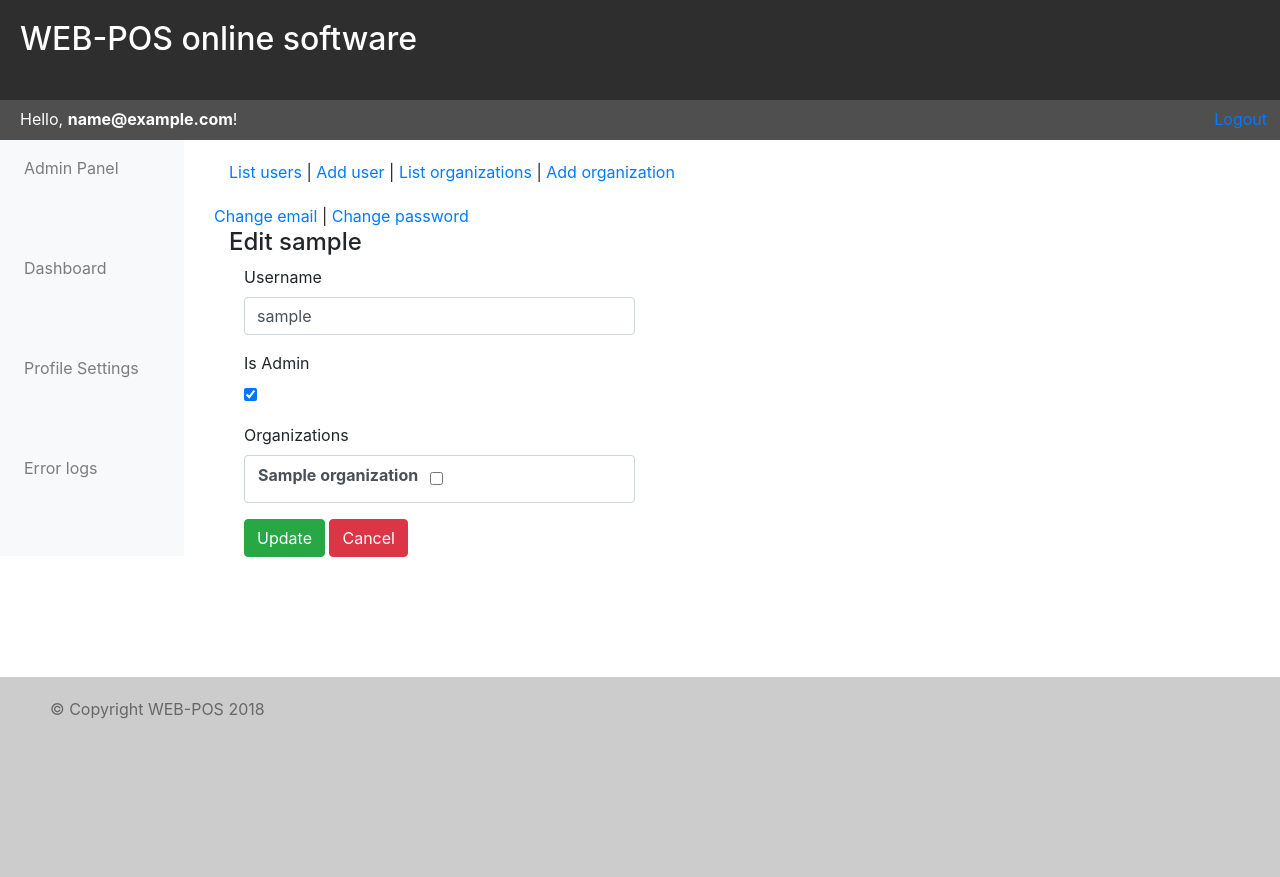
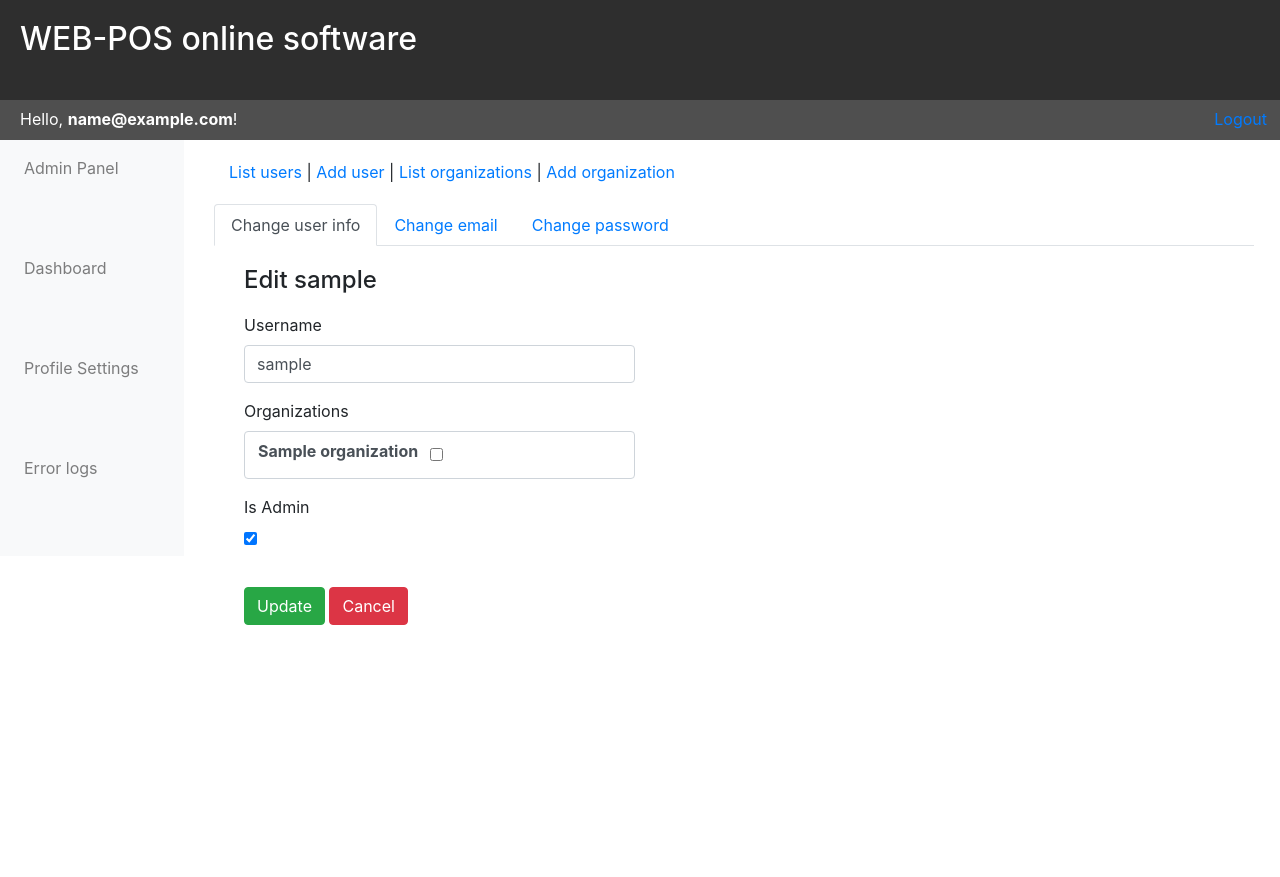
Before and after one commit to sah1l/flask-dashboard, a Flask app: page /admin_panel/edit_user/1 in a window 1280 px wide. After the commit the page ends 625 px from the top, so only its background shows below. Run offline with Flask 2, Linux system fonts and the light colour scheme; a user stored in the database is signed in; tables that the repository leaves empty hold one stand-in row (values such as "Sample post"); some libraries are stand-ins or nearby versions.

Commit message:
Added tabs when edit user

```diff
--- a/app/mod_admin/controllers.py
+++ b/app/mod_admin/controllers.py
@@ -60,7 +60,7 @@ def add_user():
 
 
 @mod_admin.route("/edit_user/<user_id>", methods=["GET", "POST"])
-def edit_user(user_id):
+def change_userinfo(user_id):
     form = UserInfoForm()
     session = session_maker()
     user = session.query(User).filter_by(id=user_id).first()
@@ -81,7 +81,7 @@ def edit_user(user_id):
         session.close()
         return redirect(url_for("admin.show_panel"))
 
-    return render_template("admin_panel/edit_user.html", form=form, user=user)
+    return render_template("admin_panel/change_userinfo.html", form=form, user=user)
 
 
 @mod_admin.route("/edit_user/<user_id>/email", methods=["GET", "POST"])
@@ -96,7 +96,7 @@ def change_email(user_id):
         session.close()
         return redirect(url_for("admin.show_panel"))
 
-    return render_template("admin_panel/edit_user_email.html", form=form, user=user)
+    return render_template("admin_panel/change_email.html", form=form, user=user)
 
 
 @mod_admin.route("/edit_user/<user_id>/password", methods=["GET", "POST"])
@@ -111,7 +111,7 @@ def change_password(user_id):
         session.close()
         return redirect(url_for("admin.show_panel"))
 
-    return render_template("admin_panel/edit_user_password.html", form=form, user=user)
+    return render_template("admin_panel/change_password.html", form=form, user=user)
 
 
 @mod_admin.route("/delete_user/<user_id>", methods=["GET", "POST"])
--- a/app/static/app.css
+++ b/app/static/app.css
@@ -34,6 +34,10 @@
 }
 
 /* Content */
+
+#main-block {
+    margin-bottom: 100px;
+}
 
 .custom-container {
     margin-left: 0;
@@ -96,6 +100,16 @@
 
 .submit-panel {
     padding-left: 15px;
+    padding-top: 20px;
+}
+
+.edit-user-block {
+    margin-top: 20px;
+}
+
+.edit-user-block h4 {
+    padding-left: 15px;
+    padding-bottom: 10px;
 }
 
 /* Dashboard */
@@ -128,13 +142,13 @@
 /* Footer */
 
 #footer-row {
-    background-color: #cccccc;
+    /*background-color: #cccccc;*/
     height: 200px;
     margin-top: 120px;
 }
 
 .footer-block {
-    color: #676767;
+    /*color: #676767;*/
     margin-left: 50px;
     padding-top: 20px;
 }
--- /dev/null
+++ b/app/templates/admin_panel/change_userinfo.html
@@ -0,0 +1,34 @@
+{% extends "admin_panel/edit_user.html" %}
+
+{% set state_userinfo = "active" %}
+
+{% block edit_user %}
+    <div class="tab-pane container edit-user-block col-lg-12">
+        <h4>Edit {{ user.username }}</h4>
+        <form action="" method="post" class="form-horizontal" role="form">
+            {{ form.hidden_tag() }}
+            <div class="form-group">
+                {{ form.username.label(class="col-lg-2") }}
+                <div class="col-lg-5">{{ form.username(size=32, class="form-control", value=user.username) }}</div>
+                {% for error in form.username.errors %}
+                    <span class="error">{{ error }}</span>
+                {% endfor %}
+            </div>
+            <div class="form-group">
+                {{ form.organizations.label(class="col-lg-2") }}
+                <div class="col-lg-5">{{ form.organizations(class="form-control") }}</div>
+                {% for error in form.organizations.errors %}
+                    <span class="error">{{ error }}</span>
+                {% endfor %}
+            </div>
+            <div class="form-group">
+                {{ form.is_admin.label(class="col-lg-2") }}
+                <div class="col-lg-5" id="is_admin">{{ form.is_admin(checked=user.is_admin) }}</div>
+            </div>
+            <div class="submit-panel">
+                {{ form.submit(class="btn btn-success") }}
+                <a class="btn btn-danger" href="{{ url_for("admin.show_panel") }}">Cancel</a>
+            </div>
+        </form>
+    </div>
+{% endblock %}
--- a/app/templates/admin_panel/edit_user.html
+++ b/app/templates/admin_panel/edit_user.html
@@ -1,34 +1,16 @@
 {% extends "admin_panel/base.html" %}
 
 {% block content %}
-    <a href="{{ url_for("admin.change_email", user_id=user.id) }}">Change email</a> |
-    <a href="{{ url_for("admin.change_password", user_id=user.id) }}">Change password</a>
-    <div class="edit-user-block col-lg-12">
-        <h4>Edit {{ user.username }}</h4>
-        <form action="" method="post" class="form-horizontal" role="form">
-            {{ form.hidden_tag() }}
-            <div class="form-group">
-                {{ form.username.label(class="col-lg-2") }}
-                <div class="col-lg-5">{{ form.username(size=32, class="form-control", value=user.username) }}</div>
-                {% for error in form.username.errors %}
-                    <span class="error">{{ error }}</span>
-                {% endfor %}
-            </div>
-            <div class="form-group">
-                {{ form.is_admin.label(class="col-lg-2") }}
-                <div class="col-lg-5" id="is_admin">{{ form.is_admin(checked=user.is_admin) }}</div>
-            </div>
-            <div class="form-group">
-                {{ form.organizations.label(class="col-lg-2") }}
-                <div class="col-lg-5">{{ form.organizations(class="form-control") }}</div>
-                {% for error in form.organizations.errors %}
-                    <span class="error">{{ error }}</span>
-                {% endfor %}
-            </div>
-            <div class="submit-panel">
-                {{ form.submit(class="btn btn-success") }}
-                <a class="btn btn-danger" href="{{ url_for("admin.show_panel") }}">Cancel</a>
-            </div>
-        </form>
-    </div>
+    <ul class="nav nav-tabs">
+        <li class="nav-item">
+            <a class="nav-link {{ state_userinfo }}" href="{{ url_for("admin.change_userinfo", user_id=user.id) }}">Change user info</a>
+        </li>
+        <li class="nav-item">
+            <a class="nav-link {{ state_email }}" href="{{ url_for("admin.change_email", user_id=user.id) }}">Change email</a>
+        </li>
+        <li class="nav-item">
+            <a class="nav-link {{ state_passw }}" href="{{ url_for("admin.change_password", user_id=user.id) }}">Change password</a>
+        </li>
+    </ul>
+    {% block edit_user %}{% endblock %}
 {% endblock %}
--- a/app/templates/admin_panel/list_users.html
+++ b/app/templates/admin_panel/list_users.html
@@ -16,7 +16,7 @@
         {% for user in users %}
             <tr>
                 <td class="list-buttons-column">
-                    <a href="{{ url_for('admin.edit_user', user_id=user.id)}}">
+                    <a href="{{ url_for('admin.change_userinfo', user_id=user.id)}}">
                         <i class="fa fa-edit" title="Edit Record"></i>
                     </a>
                     <form class="icon" method="post" action="{{ url_for('admin.delete_user', user_id=user.id) }}">
--- a/app/templates/layout.html
+++ b/app/templates/layout.html
@@ -57,10 +57,10 @@
     </div>
 </div>
 
-<div id="footer-row">
-    <div class="footer-block">
-        <span>&copy; Copyright WEB-POS 2018</span>
-    </div>
-</div>
+{#<div id="footer-row">#}
+{#    <div class="footer-block">#}
+{#        <span>&copy; Copyright WEB-POS 2018</span>#}
+{#    </div>#}
+{#</div>#}
 
 </html>
```
Also changed, not shown: app/templates/admin_panel/change_email.html (renamed from app/templates/admin_panel/edit_user_email.html, +5 -3 lines), app/templates/admin_panel/change_password.html (renamed from app/templates/admin_panel/edit_user_password.html, +6 -4 lines).
